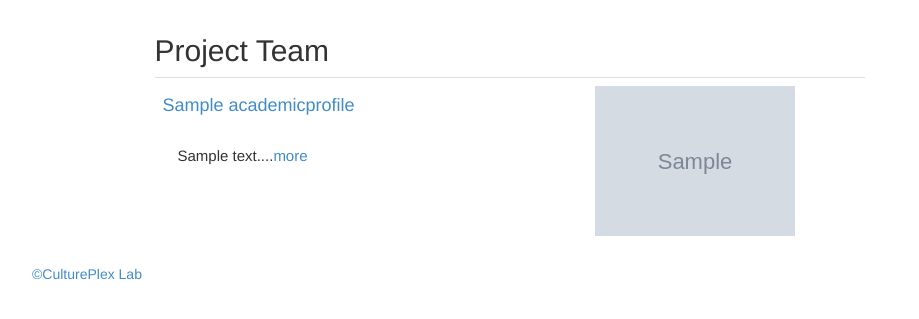
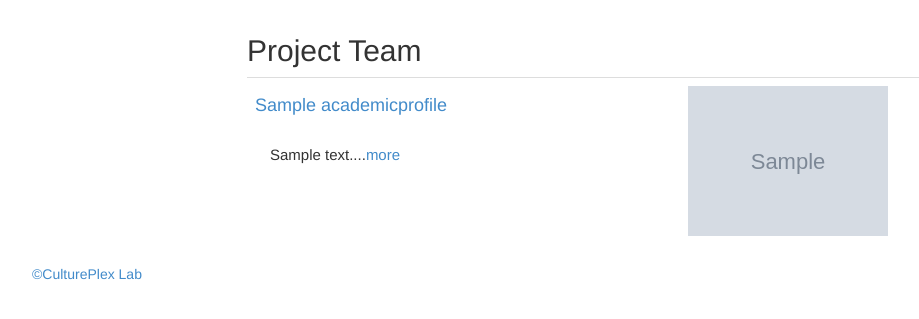
Before and after one commit to CulturePlex/skeleton, a Django app: template skeleton/projects/templates/team.html in a window 1280 px wide. Shown: the part 51-370 px from the top of the page, without its empty margins (38-957 px from the left). Run offline with Django 3.2, Linux system fonts and the light colour scheme; the template is opened without the code that fills it: values that come from a table or form of the project are taken from there, others are empty; tables that the repository leaves empty hold one stand-in row (values such as "Sample post"); grey boxes marked "Sample" are stand-in pictures; parts of the project's set-up code (start-up, migrations or seed data) failed here and were passed over; some libraries are stand-ins or nearby versions.

Commit message:
changed heading

```diff
--- a/skeleton/projects/templates/team.html
+++ b/skeleton/projects/templates/team.html
@@ -13,11 +13,13 @@
 {% block content %}
 <body>
 <div class="container profile_list">
-    <div class="col-md-8 col-md-offset-1">
-    <h2> Project Team </h2>
-    </div>
-    <div class="col-md-8 col-md-offset-1">
+    <div class="col-md-8 col-md-offset-2">
             <table class="table">
+                <thead>
+                <tr>
+                    <h2> Project Team </h2>
+                </tr>
+                </thead>
                 <tbody>
                 {% for profile in team %}
                     <tr>
@@ -43,10 +45,7 @@
     </div>
 
 
-
-
-
-<div class="row">
+<div class="row-discus">
     <div class="col-med-10 col-md-offset-1">
         {% disqus_show_comments %}
     </div>
```
